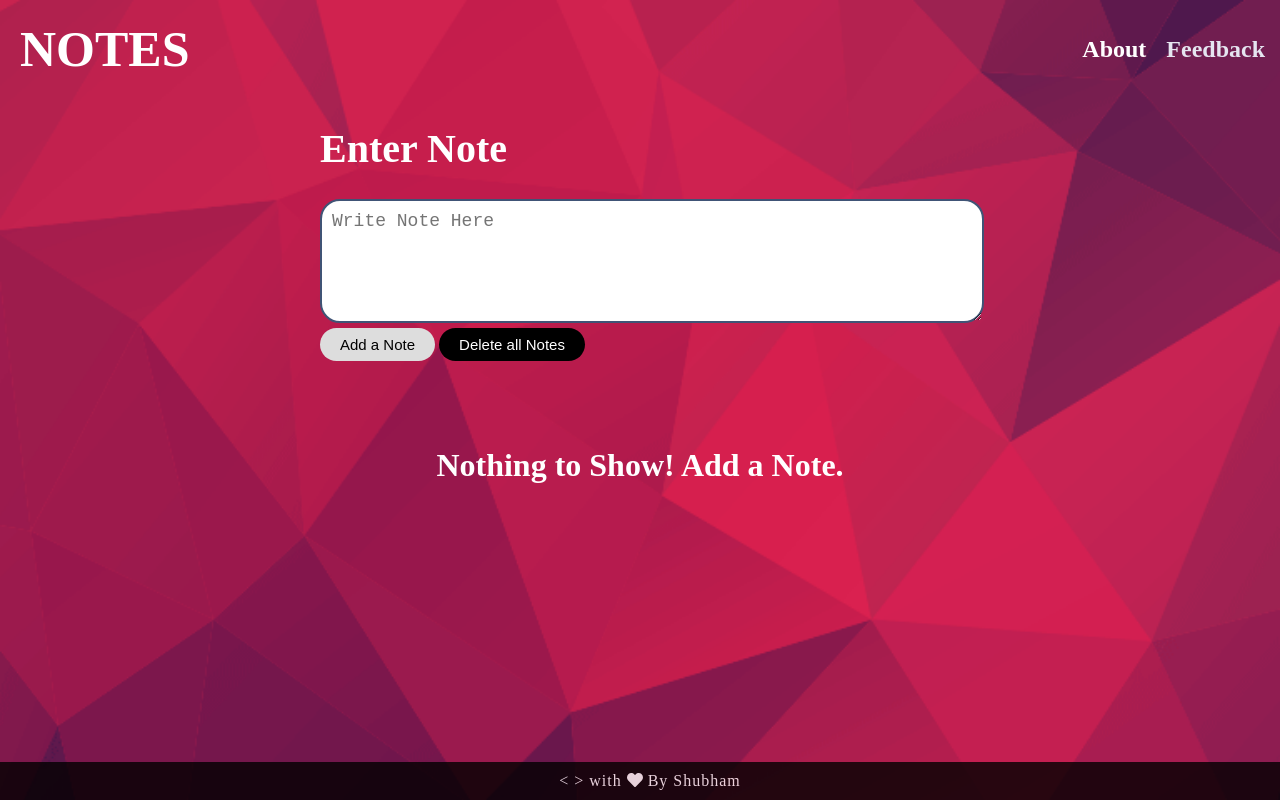
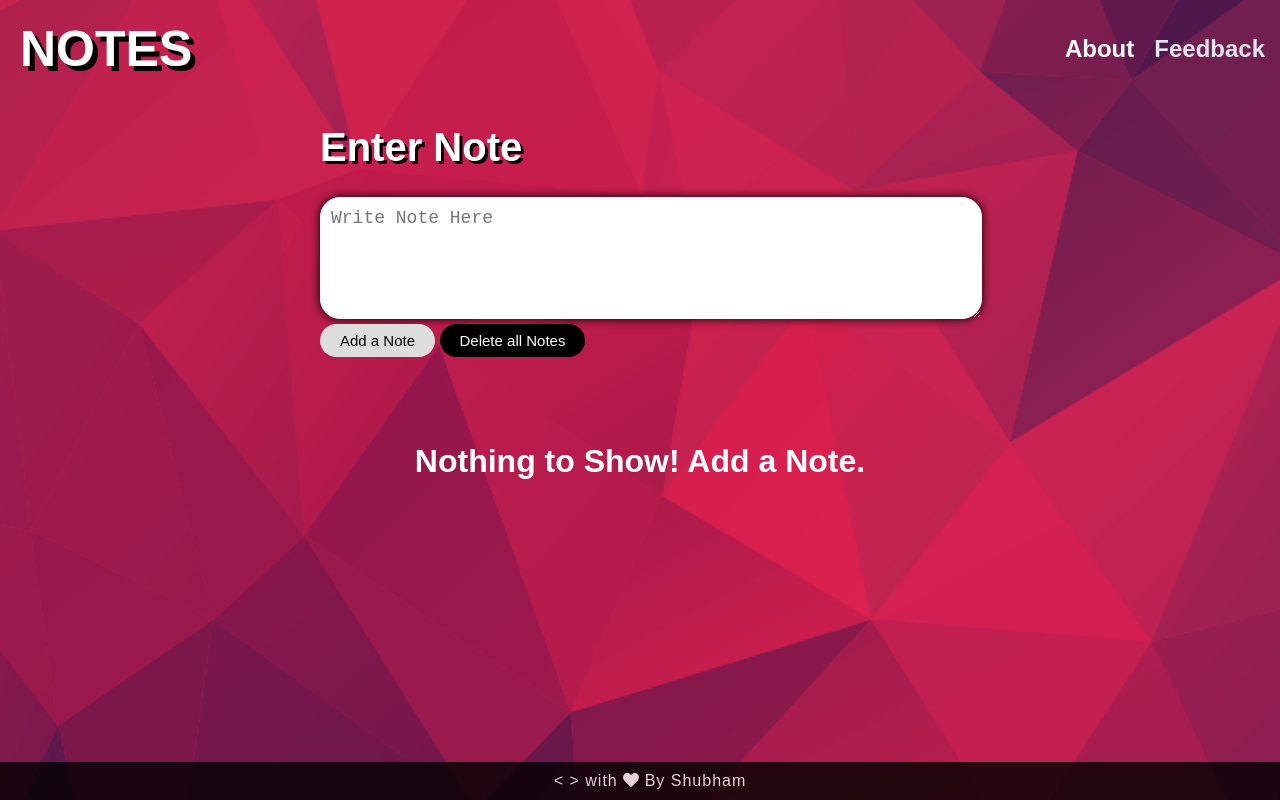
Before and after one commit to Shubham242000/Notes-Web-App, a plain HTML site: page index.html in a window 1280 px wide. Drawn offline with Linux system fonts and the light colour scheme.

Commit message:
Update styleNotes.css

```diff
--- a/styleNotes.css
+++ b/styleNotes.css
@@ -4,7 +4,7 @@ body{
     /* background: -webkit-linear-gradient(to right, #56ccf2, #2f80ed); Chrome 10-25, Safari 5.1-6 */
     background-image: url(background-textures.png);
     background-size: cover;
-
+    font-family:  sans-serif;
     color: white;
 
 }
@@ -39,14 +39,16 @@ nav{
     display: flex;
 
     align-items: center;
-     padding:  20px 0;
+    padding:  20px 0;
     padding-right: 15px;
 }
 
 nav .box{
 margin-right: auto;
 }
-
+nav .box h1{
+    text-shadow: 5px 5px 0 black;
+}
 
 
 nav h1{
@@ -94,13 +96,22 @@ button{
     width: 100%;
     min-height: 100px;
     font-size: 18px;
-    border: 2px solid #405476;
+    border: 1px solid white;
+    box-shadow: 0 0 10px black;
 }
 
 .user h1{
     font-size: 40px;
+    display: inline-block;
+    margin-left: 0;
+    margin-right: 0;
     color: white;
+    text-shadow: 3px 3px 0 black;
 }
+
+
+
+
 .user {
     color: rgb(19, 23, 29);
     width: 50%;
```
